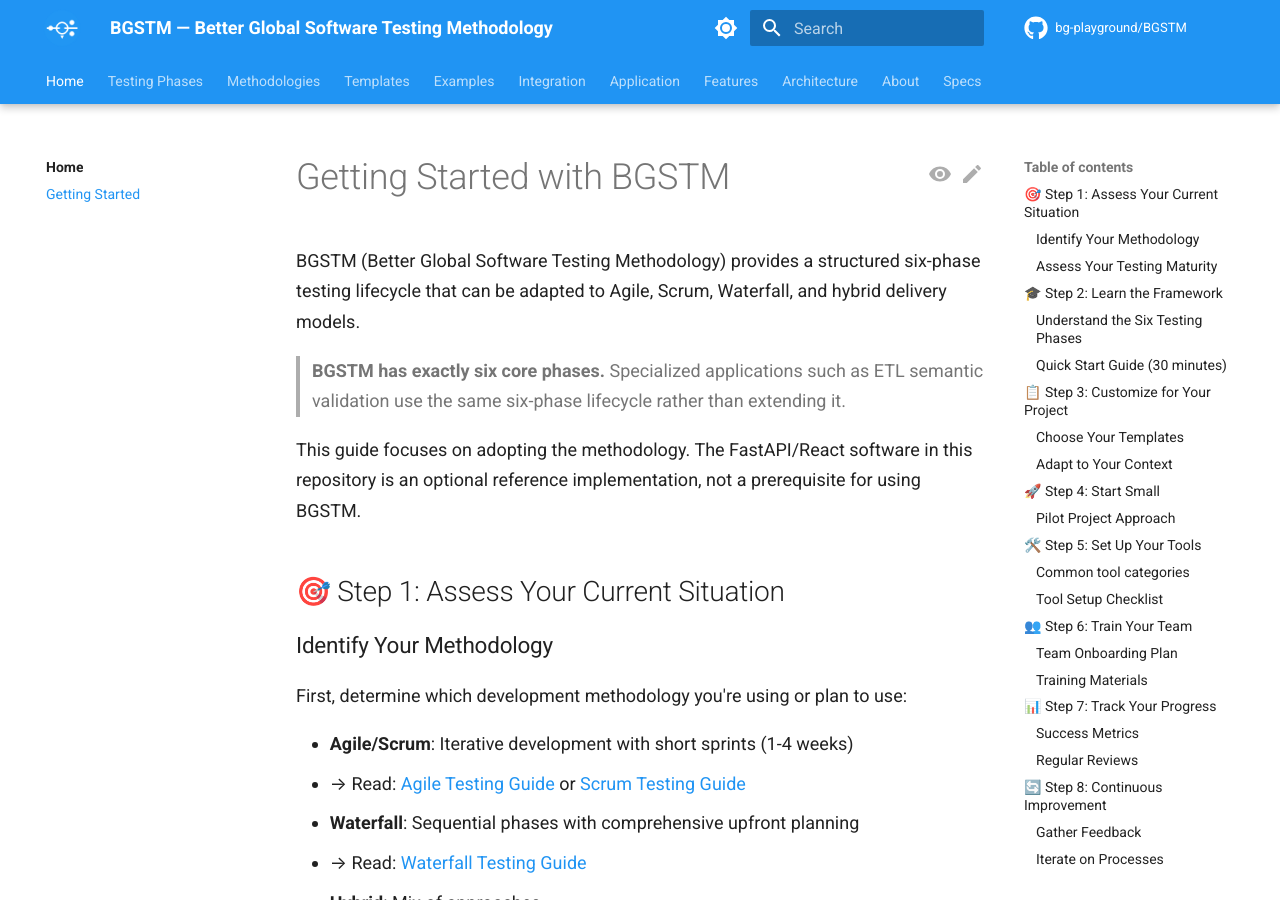
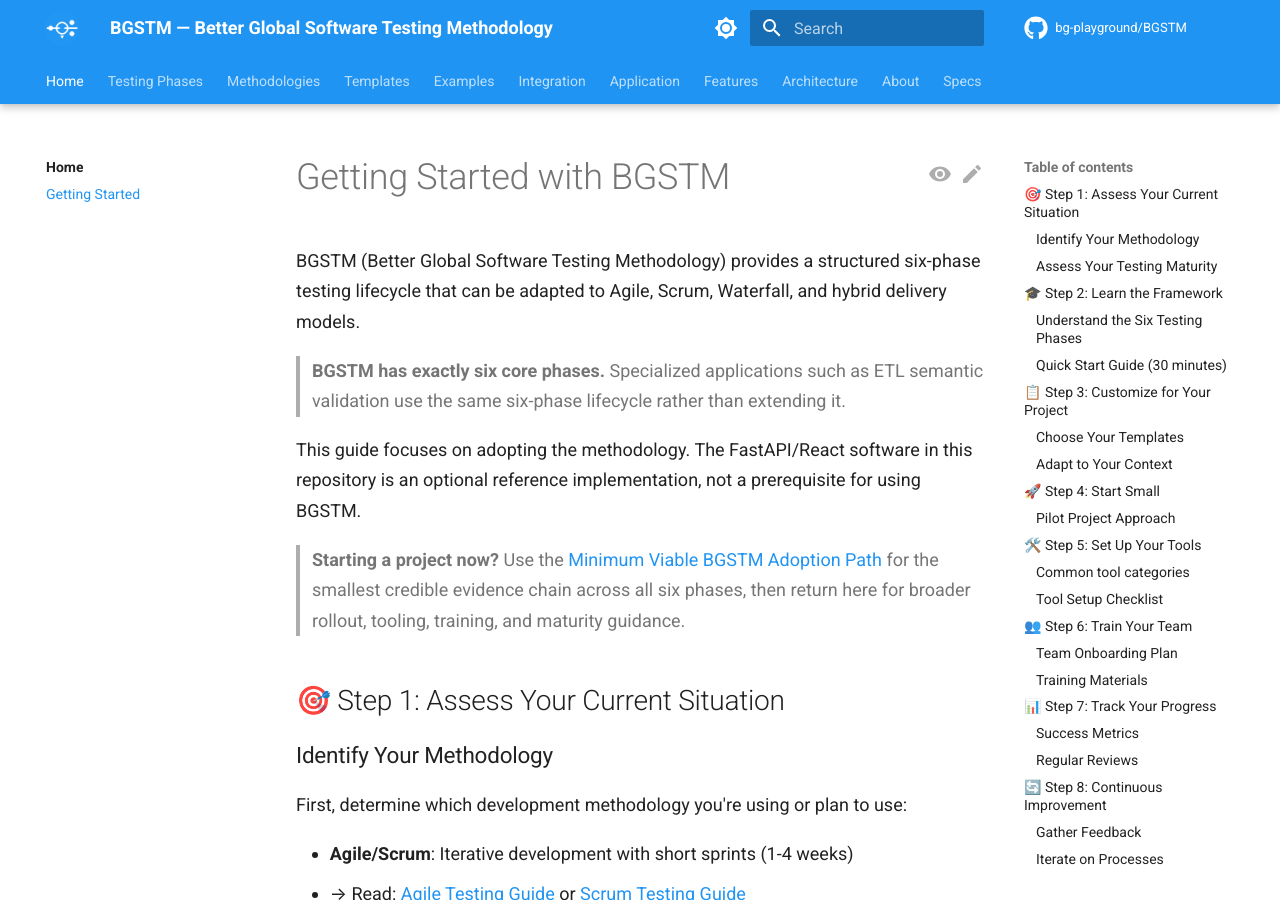
Before and after one commit to bg-playground/BGSTM, an MkDocs documentation site: the page built from docs/GETTING-STARTED.md, in a window 1280 px wide and 900 px high. Built offline with MkDocs 1.6.1 and Material for MkDocs 9.7.7, drawn with Linux system fonts in a browser that asks for light colours; comment, search, counter and statistics services are not loaded; some of the changed text lies outside the part shown.

Commit message:
docs: link minimum viable adoption path

```diff
--- a/docs/GETTING-STARTED.md
+++ b/docs/GETTING-STARTED.md
@@ -5,6 +5,8 @@ BGSTM (Better Global Software Testing Methodology) provides a structured six-pha
 > **BGSTM has exactly six core phases.** Specialized applications such as ETL semantic validation use the same six-phase lifecycle rather than extending it.
 
 This guide focuses on adopting the methodology. The FastAPI/React software in this repository is an optional reference implementation, not a prerequisite for using BGSTM.
+
+> **Starting a project now?** Use the [Minimum Viable BGSTM Adoption Path](minimum-viable-adoption.md) for the smallest credible evidence chain across all six phases, then return here for broader rollout, tooling, training, and maturity guidance.
 
 ## 🎯 Step 1: Assess Your Current Situation
 
@@ -277,6 +279,7 @@ BGSTM does not require a specific toolchain. Use the tools that fit your team's
 ## 📚 Additional Resources
 
 ### Within This Repository
+- [Minimum Viable BGSTM Adoption Path](minimum-viable-adoption.md)
 - [Complete Documentation](README.md)
 - [Testing Phases](phases/index.md)
 - [Methodology Guides](methodologies/comparison.md)
@@ -332,6 +335,7 @@ BGSTM does not require a specific toolchain. Use the tools that fit your team's
 
 ## 🎉 Next Steps
 
+- ⚡ [Use the Minimum Viable BGSTM Adoption Path](minimum-viable-adoption.md)
 - 📖 [Compare methodology adaptations](methodologies/comparison.md)
 - 📋 [Explore the canonical templates](test-templates/README.md)
 - 🧭 [Review practical examples](examples/README.md)
```
